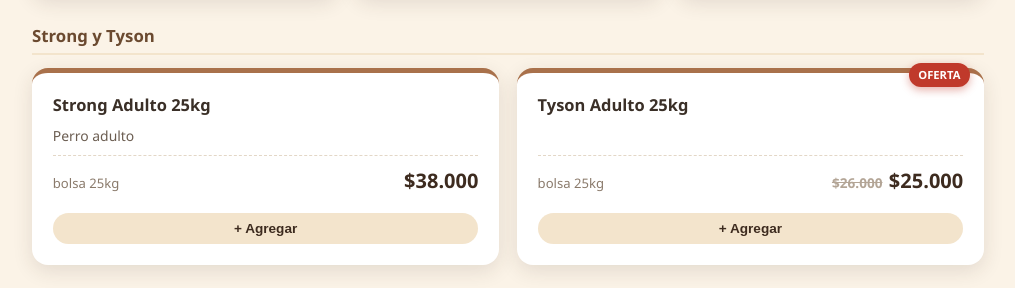
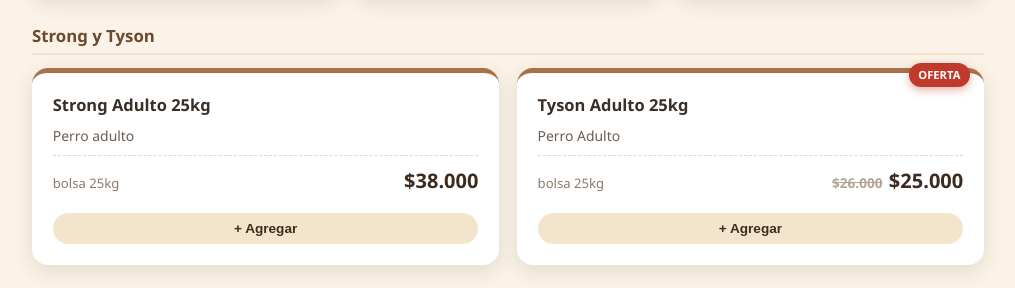
Before and after one commit to benjitabrioli-max/petfoodangol, a plain HTML site: page index.html in a window 1280 px wide. Shown: the part 3428-3716 px from the top of the page, without its empty margins (132-1147 px from the left). Drawn offline with Linux system fonts and the light colour scheme.

Commit message:
Editar producto: Tyson Adulto 25kg (panel admin, Leobriver)

```diff
--- a/index.html
+++ b/index.html
@@ -887,9 +887,10 @@
       </div>
       <button type="button" class="add-cart-btn" aria-label="Agregar al pedido">+ Agregar</button>
     </div>
-    <div class="card" data-pid="perros-strong-y-tyson-tyson-adulto-25kg-oferta-valida-hasta-16-08" data-pname="Tyson Adulto 25kg" data-pprice="25000" data-punit="bolsa 25kg">
+    <div class="card" data-pid="perros-strong-y-tyson-tyson-adulto-25kg-oferta-valida-hasta-16-08" data-pname="Tyson Adulto 25kg - Perro Adulto" data-pprice="25000" data-punit="bolsa 25kg">
       <div class="oferta-badge">OFERTA</div>
       <div class="name">Tyson Adulto 25kg</div>
+      <div class="desc">Perro Adulto</div>
       <div class="price-row">
         <span class="unit">bolsa 25kg</span>
         <span><span class="old-price">$26.000</span><span class="price">$25.000</span></span>
```
